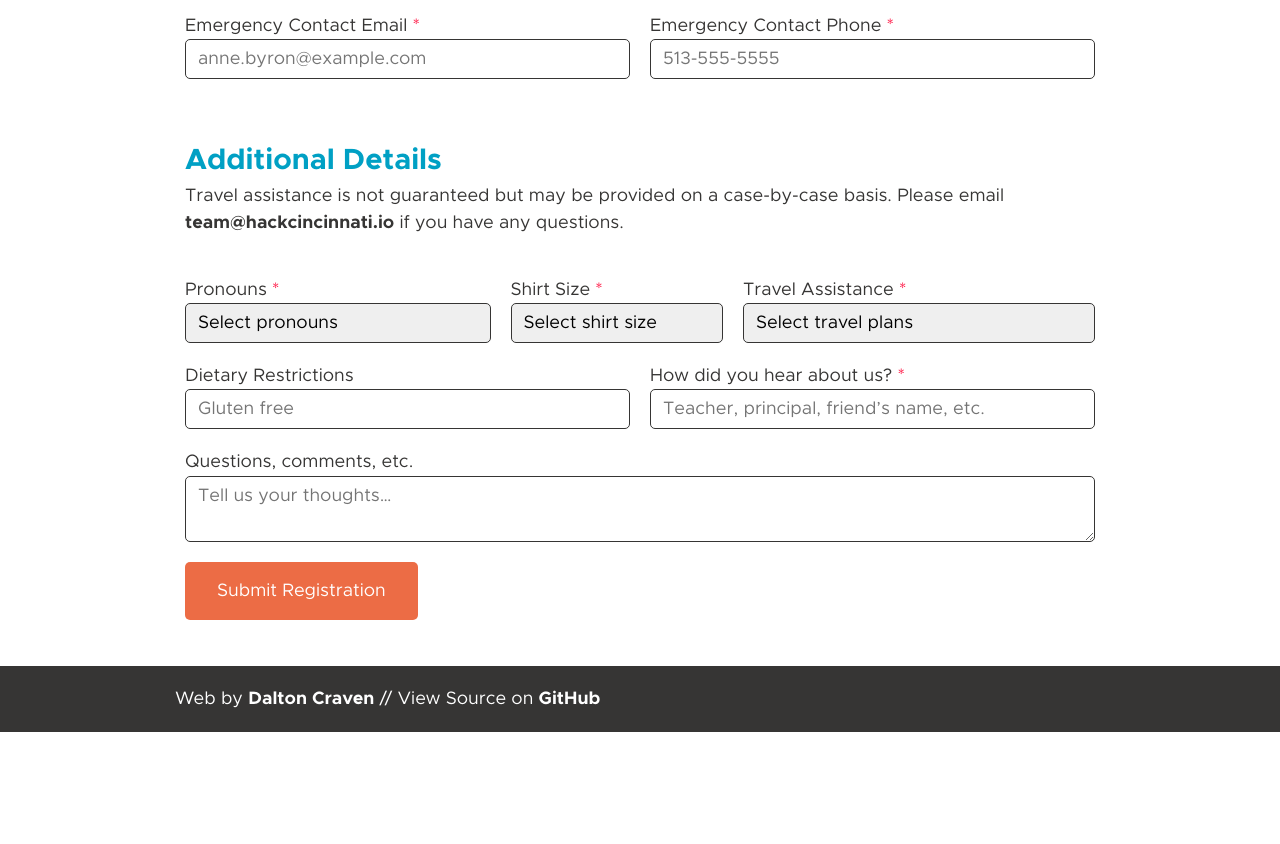
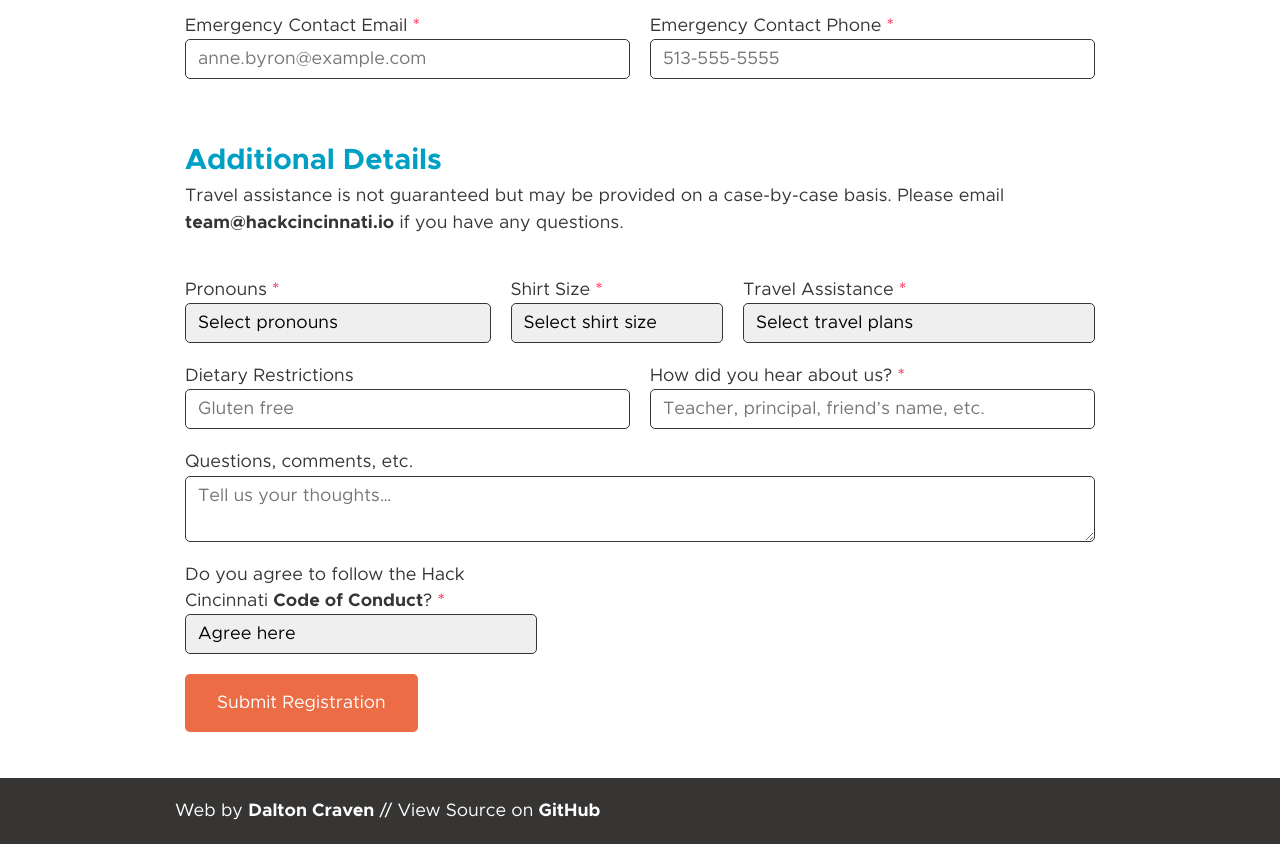
Before and after one commit to hackcincinnati/site, a Gatsby site: page /register in a window 1280 px wide. Shown: the part 951-1795 px from the top of the page. Before the commit the page ends 1683 px from the top, so only its background shows below. Built offline with nearby package versions, Linux system fonts and the light colour scheme; Gatsby itself is replaced by a stand-in of ours.

Commit message:
add code of conduct

```diff
--- a/src/components/Register.js
+++ b/src/components/Register.js
@@ -117,7 +117,8 @@ export default class RegistrationForm extends React.Component {
             referrer: '',
             note: '',
             emergency_email: '',
-            emergency_phone: ''
+            emergency_phone: '',
+            conduct: ''
           }}
           validationSchema={yup.object().shape({
             first_name: yup.string().required(REQUIRED_STRING),
@@ -149,7 +150,8 @@ export default class RegistrationForm extends React.Component {
               .string()
               .required(REQUIRED_STRING)
               .email(INVALID_EMAIL_STRING),
-            emergency_phone: yup.string().required(REQUIRED_STRING)
+            emergency_phone: yup.string().required(REQUIRED_STRING),
+            conduct: yup.boolean().required(REQUIRED_STRING)
           })}
           validateOnChange={false}
           validateOnBlur={false}
@@ -178,7 +180,7 @@ export default class RegistrationForm extends React.Component {
                 </h2>
                 <p>Just the basic details about you!</p>
               </HeaderDiv>
-              <FlexContainer>
+              <FlexContainer justify="flex-start">
                 <FormField
                   type="text"
                   name="first_name"
@@ -296,7 +298,7 @@ export default class RegistrationForm extends React.Component {
                   or guardian.
                 </p>
               </HeaderDiv>
-              <FlexContainer>
+              <FlexContainer justify="flex-start">
                 <FormField
                   type="text"
                   name="emergency_email"
@@ -334,7 +336,7 @@ export default class RegistrationForm extends React.Component {
                   if you have any questions.
                 </p>
               </HeaderDiv>
-              <FlexContainer>
+              <FlexContainer justify="flex-start">
                 <FormField
                   type="select"
                   component="select"
@@ -425,6 +427,29 @@ export default class RegistrationForm extends React.Component {
                   onChange={handleChange}
                   width="100%"
                 />
+                <FormField
+                  type="select"
+                  component="select"
+                  name="conduct"
+                  label={
+                    <React.Fragment>
+                      Do you agree to follow the Hack Cincinnati{' '}
+                      <StyledOutboundLink href="https://github.com/hackcincinnati/site/blob/master/CODE_OF_CONDUCT.md">
+                        Code of Conduct
+                      </StyledOutboundLink>
+                      ?
+                    </React.Fragment>
+                  }
+                  error={errors.conduct}
+                  value={values.conduct}
+                  requiredField
+                  width="40%"
+                >
+                  <option value="" disabled>
+                    Agree here
+                  </option>
+                  <option value="Agreed">Yes!</option>
+                </FormField>
               </FlexContainer>
               <StyledButton
                 as="button"
```
